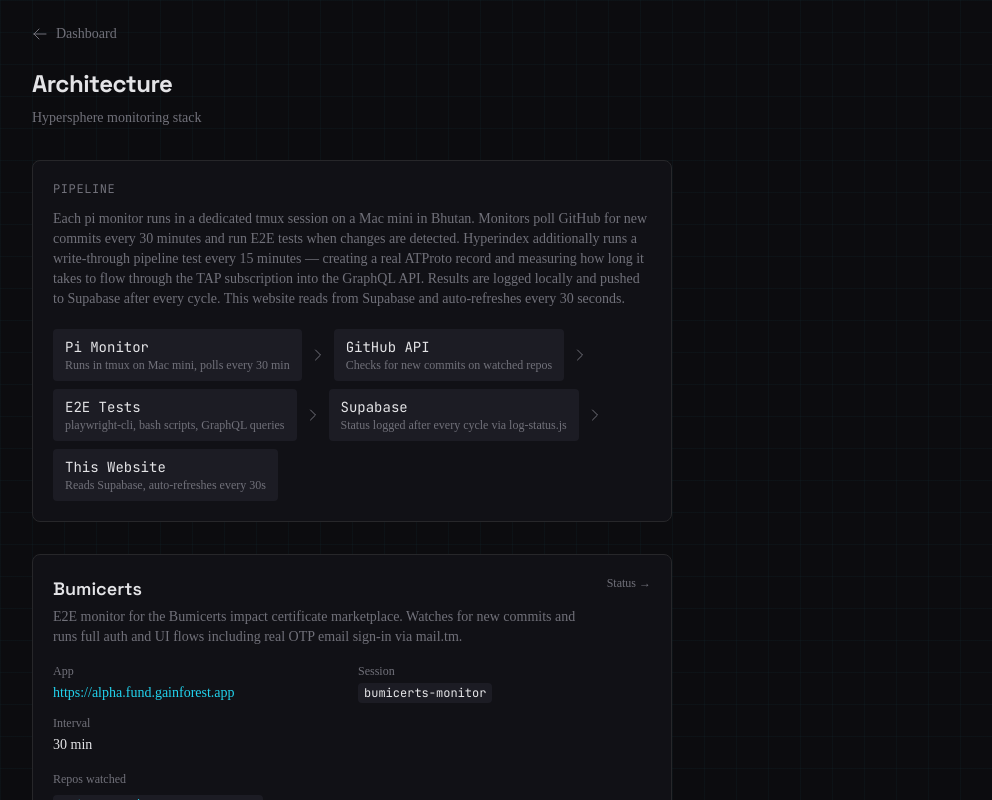
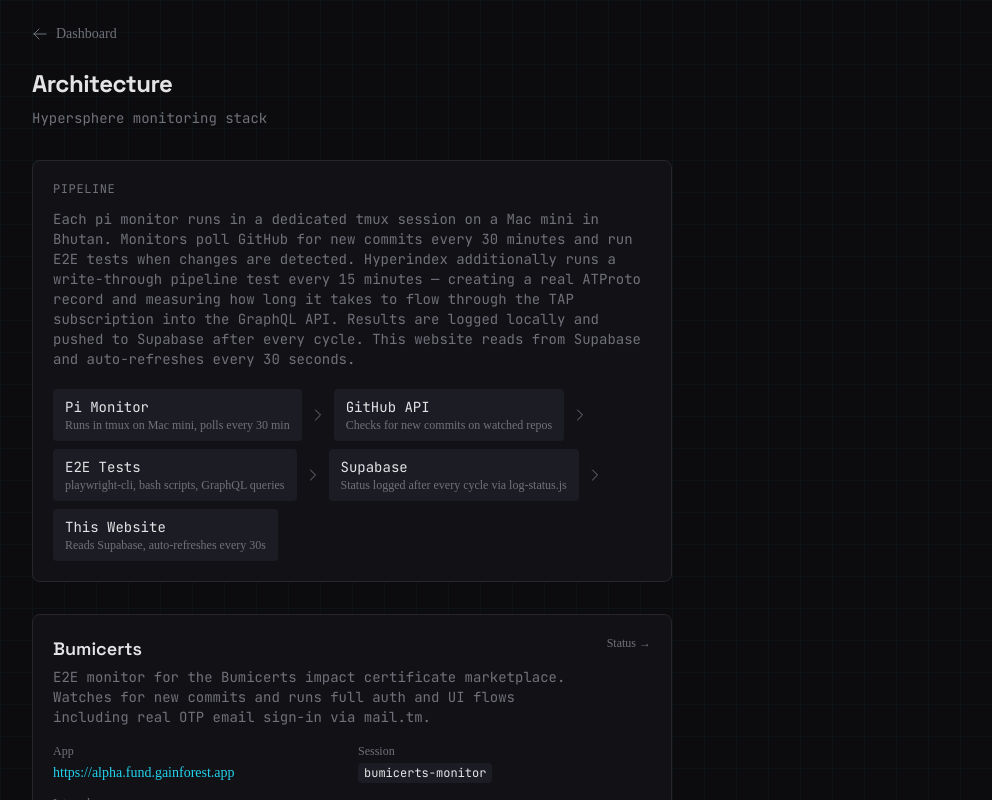
Before and after one commit to Kzoeps/class-captain, a Next.js app: page /architecture in a window 1280 px wide. Shown: the top 800 px of the page, without its empty margins (288-1280 px from the left). Built offline with nearby package versions, Linux system fonts and the light colour scheme.

Commit message:
feat: update font and monitors

```diff
--- a/app/architecture/page.tsx
+++ b/app/architecture/page.tsx
@@ -15,13 +15,13 @@
         <h1 className="text-2xl font-bold tracking-tight font-heading mb-2" style={{ letterSpacing: "-0.02em" }}>
           Architecture
         </h1>
-        <p className="text-muted-foreground text-sm mb-8">
+        <p className="text-muted-foreground text-sm mb-8 font-mono">
           Hypersphere monitoring stack
         </p>
 
         <div className="rounded-lg bg-card border border-border p-5 mb-8">
           <h2 className="text-xs text-muted-foreground uppercase tracking-wider font-mono mb-3">Pipeline</h2>
-          <p className="text-sm text-muted-foreground mb-5">{architecture.pipeline.description}</p>
+          <p className="text-sm text-muted-foreground mb-5 font-mono">{architecture.pipeline.description}</p>
           <div className="flex flex-wrap items-center gap-2">
             {architecture.pipeline.steps.map((step, i) => (
               <div key={i} className="flex items-center gap-2">
@@ -45,7 +45,7 @@
               <div className="flex items-start justify-between mb-4">
                 <div>
                   <h3 className="font-semibold font-heading text-lg">{monitor.name}</h3>
-                  <p className="text-sm text-muted-foreground mt-1">{monitor.purpose}</p>
+                  <p className="text-sm text-muted-foreground mt-1 font-mono">{monitor.purpose}</p>
                 </div>
                 <Link
                   href={`/monitor/${monitor.id}`}
--- a/app/monitor/[id]/page.tsx
+++ b/app/monitor/[id]/page.tsx
@@ -64,7 +64,7 @@
               {monitor.name}
             </h1>
             {monitor.description && (
-              <p className="text-muted-foreground text-sm mt-1">{monitor.description}</p>
+              <p className="text-muted-foreground text-sm mt-1 font-mono">{monitor.description}</p>
             )}
           </div>
           {latest && <StatusBadge status={latest.status} large />}
@@ -167,7 +167,7 @@
         {arch && (
           <div className="rounded-lg bg-card border border-border p-5 mb-6">
             <h2 className="text-xs text-muted-foreground uppercase tracking-wider font-mono mb-3">About</h2>
-            <p className="text-sm text-muted-foreground mb-4">{arch.purpose}</p>
+            <p className="text-sm text-muted-foreground mb-4 font-mono">{arch.purpose}</p>
 
             <div className="grid grid-cols-2 gap-3 text-sm">
               <div>
@@ -261,6 +261,12 @@
                         <span className="text-muted-foreground">({log.checks_total})</span>
                       </div>
                     )}
+                    {log.notes && (
+                      <p className="text-xs text-muted-foreground font-mono">{log.notes}</p>
+                    )}
+                    {!log.last_run && !log.last_commit_sha && log.checks_total == null && !log.notes && (
+                      <p className="text-xs text-muted-foreground italic">Health check</p>
+                    )}
                   </div>
 
                   {log.linear_issues_filed && log.linear_issues_filed.length > 0 && (
```
